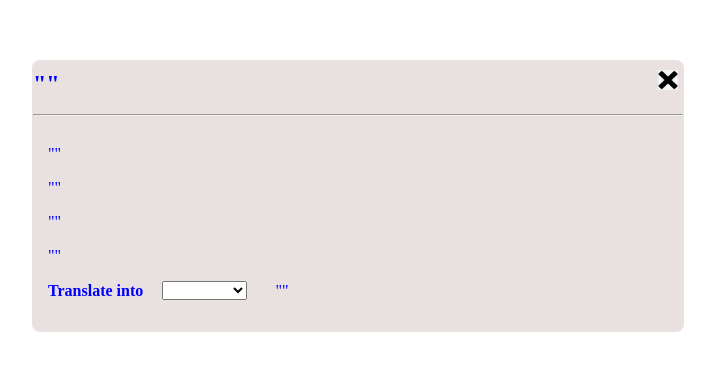
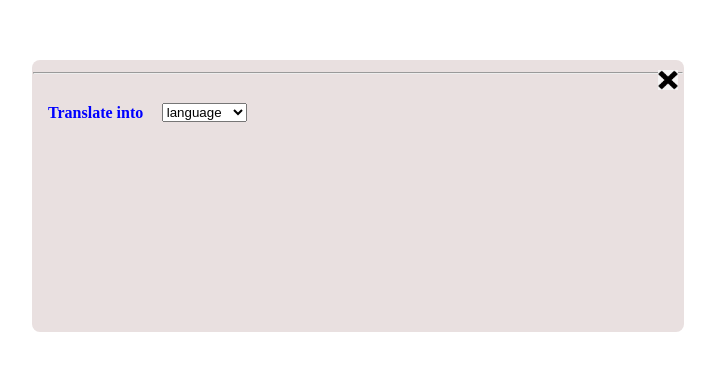
Before and after one commit to 0b10001/Glossary-Tool, a browser extension: page index.html in a window 1280 px wide. Shown: the part 204-574 px from the top of the page, without its empty margins (282-997 px from the left). Drawn offline with Linux system fonts and the light colour scheme.

Commit message:
Update index.html
New html file with language working

```diff
--- a/index.html
+++ b/index.html
@@ -8,14 +8,16 @@
     <link rel="stylesheet" href="style.css" type="text/css"/>
     <!--<script src="sketch.js" type="text/javascript"></script>-->
 
+
 </head>
+
 
 <body>
     <!-- Trying to see what's up-->
     <div class="popUp" id="popUp">
         <div class="parent-one">
             <div class="child-left">
-                <h2> <p class="HeaderWord" id="headerWord">""</p></h2>
+                <h2> <p class="HeaderWord" id="headerWord"></p></h2>
                 <!--<input type="button" id="btn1" value="Populate">-->
 
             </div>
@@ -57,19 +59,19 @@
             </div>
 
             <div class ="definitions">
-                <p class="Definition" id="definition">""</p>
-                <p class="egSentence" id="egSentence">""</p>
-                <p class="wordsWithSimilarMeaning" id="simWords">""</p>
-                <p class="notMean" id="notMean">""</p>
+                <p class="Definition" id="definition"></p>
+                <p class="egSentence" id="egSentence"></p>
+                <p class="wordsWithSimilarMeaning" id="simWords"></p>
+                <p class="notMean" id="notMean"></p>
 
-                <div>
+                <div class="trans" id="trans">
                     <div class="translateInto">
                         <p><strong>Translate into</strong></p>
                     </div>
 
                     <div class="dropdown" id="languageDD">
-                        <select name="language">
-                            <option value="Nothing"></option>
+                        <select id="language">
+                            <option value="">language</option>
                             <option value="Afrikaans">Afrikaans</option>
                             <option value="isiNdebele">isiNdebele</option>
                             <option value="isiXhosa">isiXhosa</option>
@@ -84,7 +86,7 @@
                     </div>
 
                     <div class="word">
-                        <p class="translation" id="translation">""</p>
+                        <p class="translation" id="translation"></p>
                     </div>
                 </div>
 
@@ -96,7 +98,6 @@
     </div>
 
 
-
 </body>
-<script src="GlossaryTool.js" defer></script>
+<script  src="GlossaryTool.js" defer ></script>
 </html>
```
